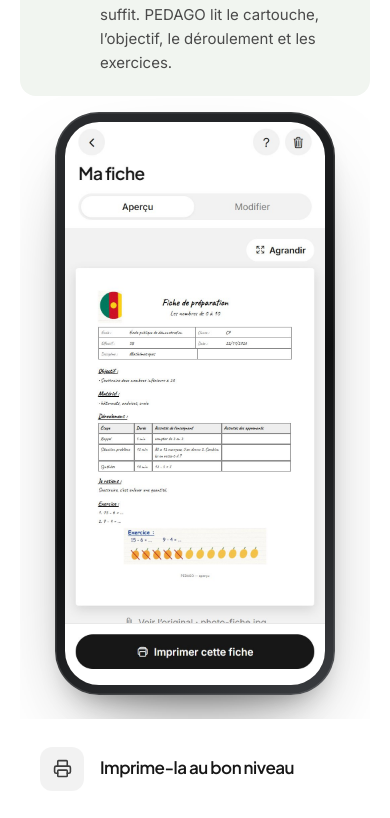
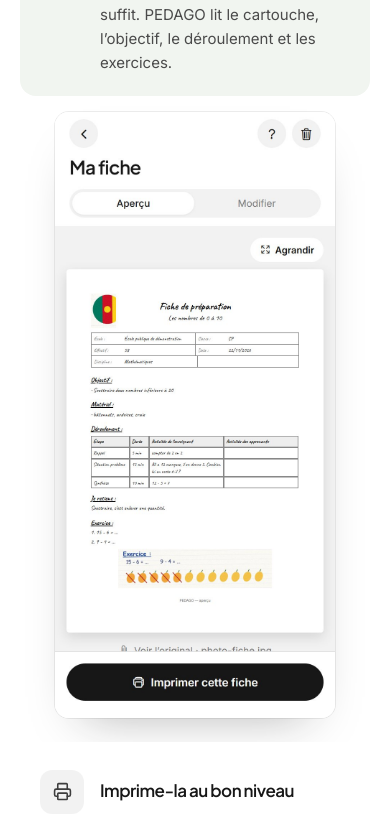
Before and after one commit to Charles-Louisin/pedago, a Next.js app: page / in a window 390 px wide. Shown: the part 1326-2144 px from the top of the page. Built offline with nearby package versions, Linux system fonts and the light colour scheme; no server answers.

Commit message:
petite retouche design sur les capture telephone

```diff
--- a/src/app/globals.css
+++ b/src/app/globals.css
@@ -271,17 +271,16 @@ html.lenis body {
     0 0 0 1px rgba(23, 23, 23, 0.06),
     0 30px 80px -40px rgba(23, 23, 23, 0.35);
 }
+/* Captures d'écran de l'app : image rectangulaire aux bords légèrement arrondis, sans cadre de téléphone. */
 .site-device {
-  border-radius: 44px;
-  padding: 10px;
-  background: linear-gradient(145deg, #2b2d30, #0e0f10 55%, #3a3c40);
+  border-radius: 14px;
+  background: #fff;
   box-shadow:
-    inset 0 0 0 1.5px rgba(255, 255, 255, 0.12),
-    0 40px 90px -40px rgba(0, 0, 0, 0.55),
-    0 18px 30px -18px rgba(0, 0, 0, 0.4);
+    0 0 0 1px rgba(23, 23, 23, 0.08),
+    0 24px 48px -28px rgba(23, 23, 23, 0.35);
 }
 .site-device > * {
-  border-radius: 34px;
+  border-radius: 14px;
   overflow: hidden;
   display: block;
 }
--- a/src/components/site/Sections.tsx
+++ b/src/components/site/Sections.tsx
@@ -6,7 +6,7 @@ import { ArrowRight, BookOpenCheck, Camera, ChevronLeft, ChevronRight, CloudOff,
 import { HeroVideo } from "./HeroVideo";
 import { D, Device, DownloadButton, EASE, H2, PRIMARY, Reveal, SECONDARY, scrollToAnchor } from "./ui";
 
-/** Largeur des téléphones : jamais plus haut que l'écran, sur ordinateur comme sur téléphone. */
+/** Largeur des captures de l'app : jamais plus hautes que l'écran, sur ordinateur comme sur téléphone. */
 const PHONE = "w-[min(72vw,280px,calc((100svh-190px)*0.46))]";
 
 const desktopQuery = "(min-width: 1024px)";
@@ -60,7 +60,7 @@ function StepPhone({ i }: { i: number }) {
   const s = STEPS[i];
   return (
     <Device>
-      <div className="relative aspect-[390/844] bg-[#111]">
+      <div className="relative aspect-[390/844] bg-white">
         <AnimatePresence initial={false}>
           <motion.img
             key={s.screen}
--- a/src/components/site/ui.tsx
+++ b/src/components/site/ui.tsx
@@ -26,6 +26,7 @@ export function Reveal({ children, delay = 0, className, y = 18 }: { children: R
   );
 }
 
+/** Capture d'écran de l'app : image aux bords légèrement arrondis (voir .site-device). */
 export function Device({ children, className }: { children: ReactNode; className?: string }) {
   return <div className={`site-device ${className ?? ""}`}>{children}</div>;
 }
```
